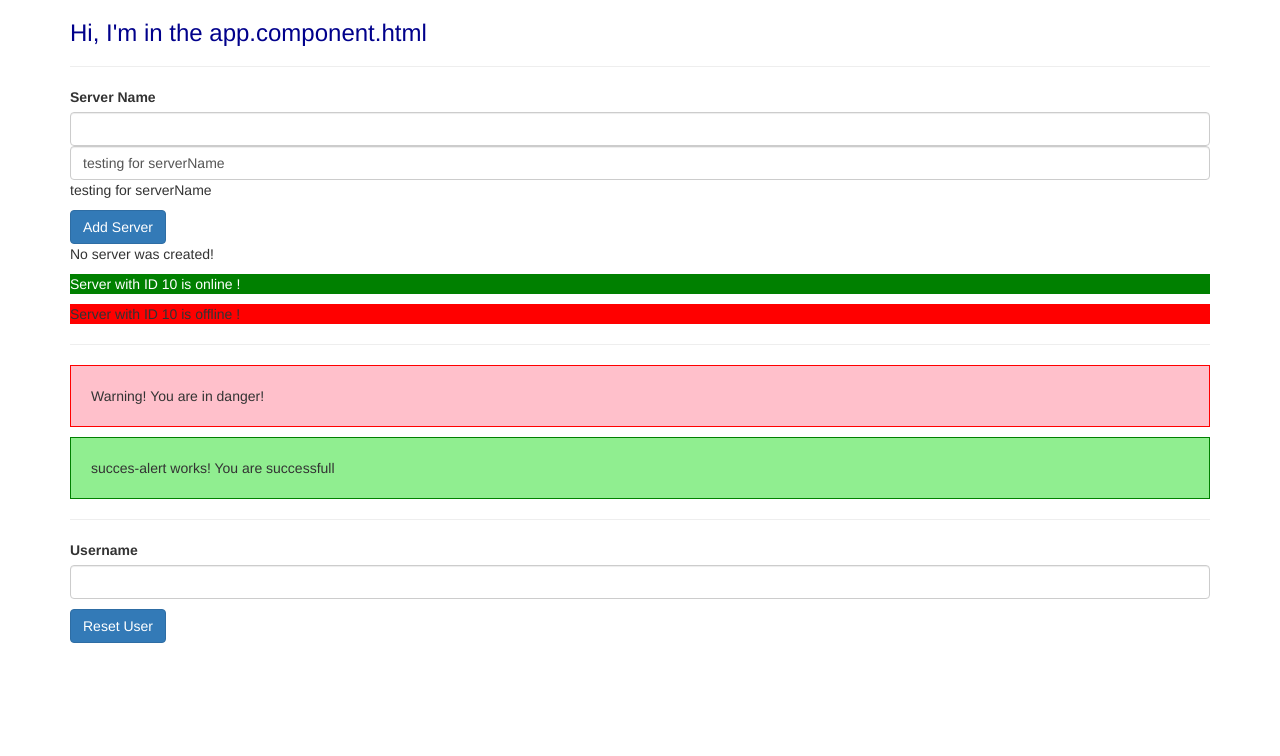
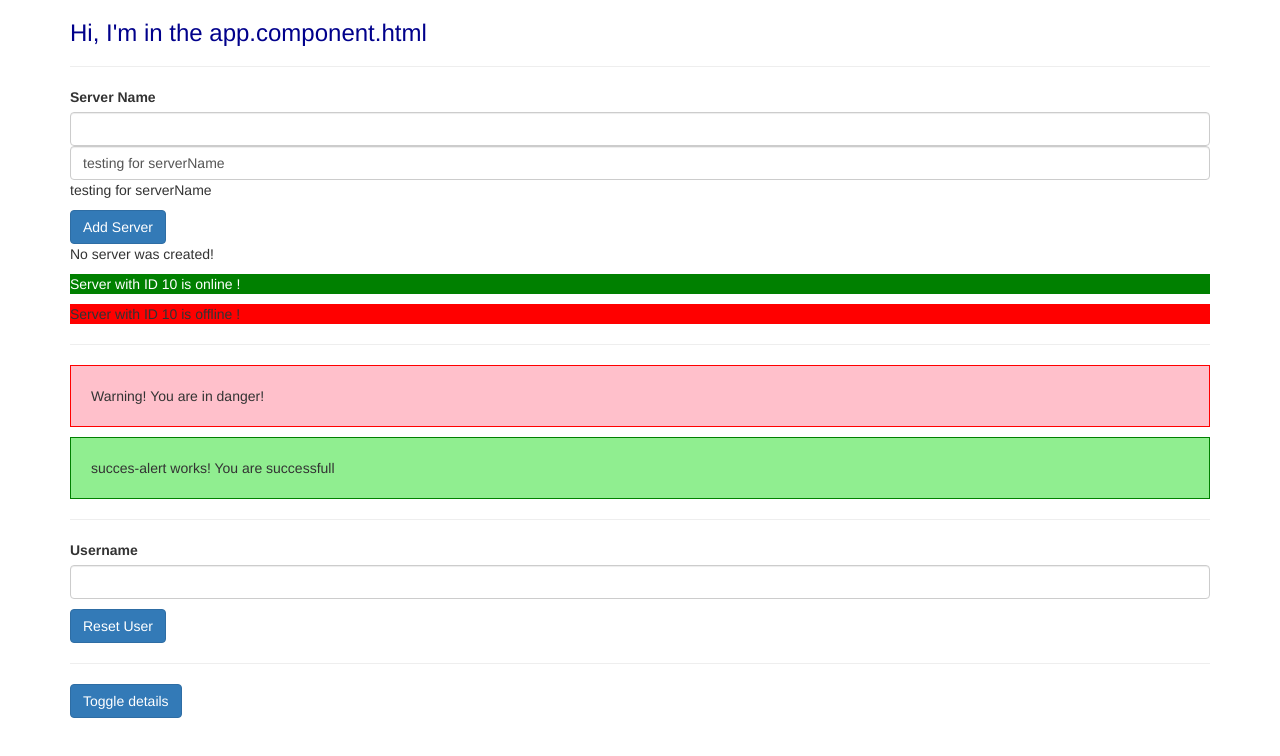
Before and after one commit to Jitgitbit/angular-exercise-one, an Angular app: page / in a window 1280 px wide. Shown: the top 756 px of the page. Built offline with nearby package versions, Linux system fonts and the light colour scheme.

Commit message:
simple toggle button

```diff
--- a/src/app/app.component.html
+++ b/src/app/app.component.html
@@ -16,6 +16,9 @@
       [disabled]="username === '' "
       (click)="username = '' "
       >Reset User</button>
+      <hr>
+      <button class="btn btn-primary" (click)="showSecretPassword = !showSecretPassword">Toggle details</button>
+      <p *ngIf="showSecretPassword">Secret Password = Tuna</p>
     </div>
   </div>
 </div>
--- a/src/app/app.component.ts
+++ b/src/app/app.component.ts
@@ -7,4 +7,5 @@ import { Component } from '@angular/core';
 })
 export class AppComponent {
   username:'';
+  showSecretPassword = false;
 }
--- a/src/app/servers/servers.component.html
+++ b/src/app/servers/servers.component.html
@@ -20,5 +20,4 @@ class="btn btn-primary"
   <p>No server was created!</p>
 </ng-template>
 
-<app-server></app-server>
-<app-server></app-server>
+<app-server *ngFor="let server of servers"></app-server>
--- a/src/app/servers/servers.component.ts
+++ b/src/app/servers/servers.component.ts
@@ -10,6 +10,7 @@ export class ServersComponent implements OnInit {
   serverCreationStatus = 'No server was created!';
   serverName = 'testing for serverName';
   serverCreated = false
+  servers = ['TestServer', 'TestServer 2'];
 
   constructor() {
     setTimeout(() => {
@@ -22,6 +23,7 @@ export class ServersComponent implements OnInit {
 
   onCreateServer(){
     this.serverCreated = true
+    this.servers.push(this.serverName);
     this.serverCreationStatus = 'Server was created! Name is '+ this.serverName
   }
   onUpdateServerName(event: any){
```
